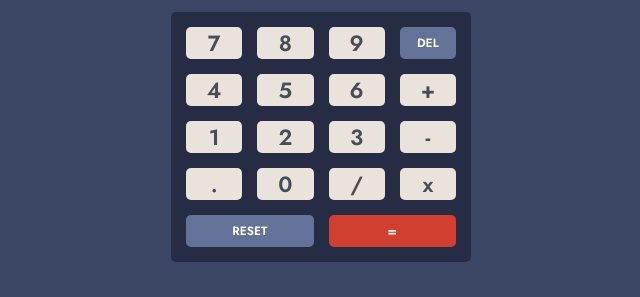
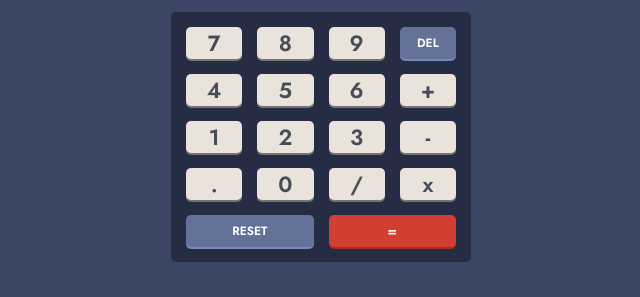
Before and after one commit to SergioGonzM/Calculadora-HTML-CSS, a plain HTML site: page index.html in a window 1280 px wide. Shown: the part 178-475 px from the top of the page, 319-959 px from the left. Drawn offline with Linux system fonts and the light colour scheme.

Commit message:
Add: box shadows to buttons

```diff
--- a/style.css
+++ b/style.css
@@ -46,23 +46,26 @@ div strong {
 }
 
 #action_button {
-    background-color: rgba(100,114,153,255);
+    background-color: rgb(100,114,153);
     color: white;
     font-size: 12px;
+    box-shadow: 0px 2px rgb(119, 135, 182);
 }
 
 #reset_button {
-    background-color: rgba(100,114,153,255);
+    background-color: rgb(100,114,153);
     color: white;
     grid-column: span 2;
     font-size: 12px;
+    box-shadow: 0px 2px rgb(119, 135, 182);
 }
 
 #result_button {
-    background-color: rgba(209,63,48,255);
+    background-color: rgb(209,63,48);
     color: white;
     grid-column: span 2;
     font-size: 15px;
+    box-shadow: 0px 2px rgb(167, 45, 32);
 }
 
 input:active {
@@ -94,6 +97,7 @@ input[type="button"]  {
     border: none;
     cursor: pointer;
     font-size: 22px;
+    box-shadow: 0px 2px #747474;
 }
 
 input[type="radio"]{
```
